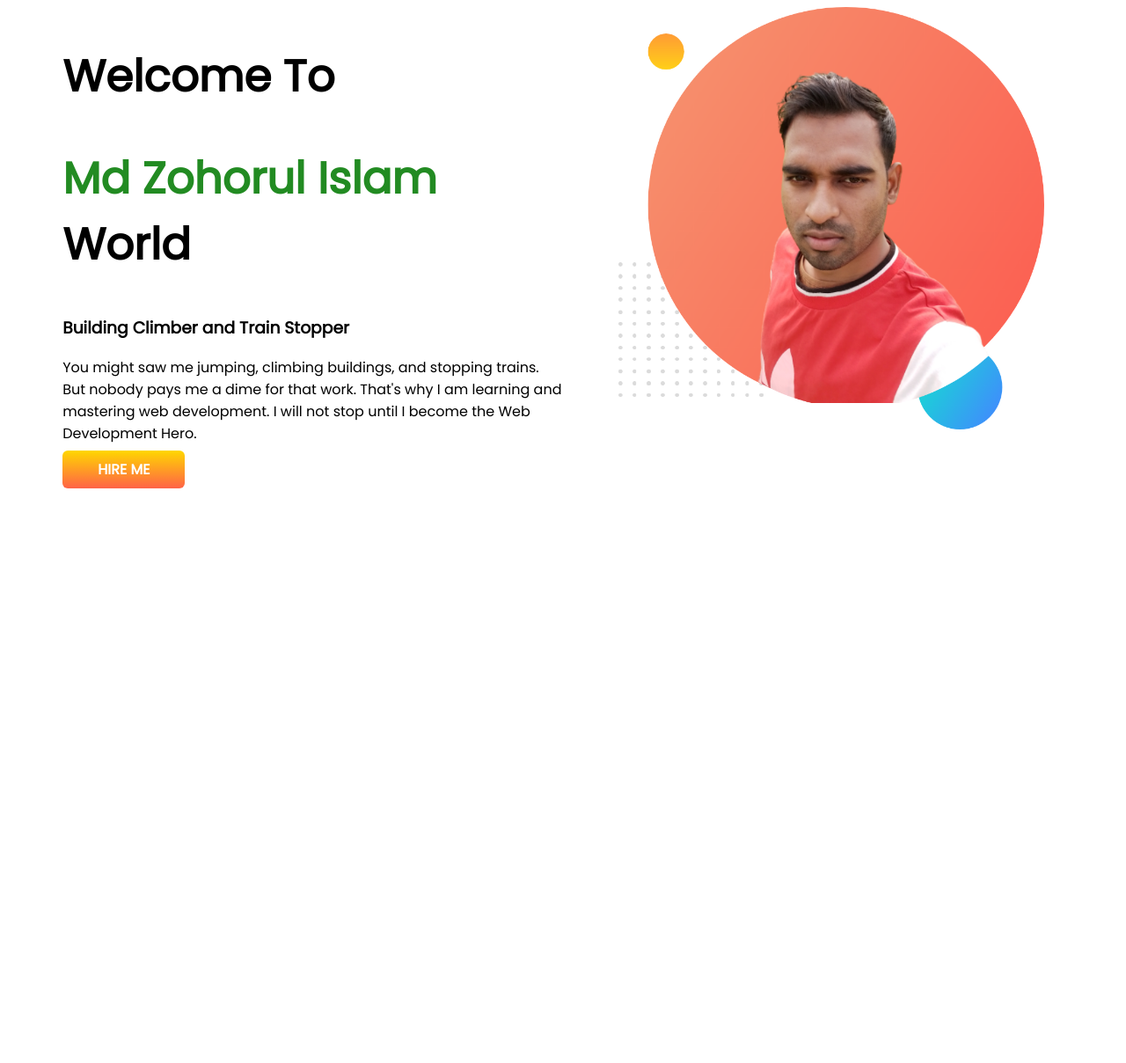
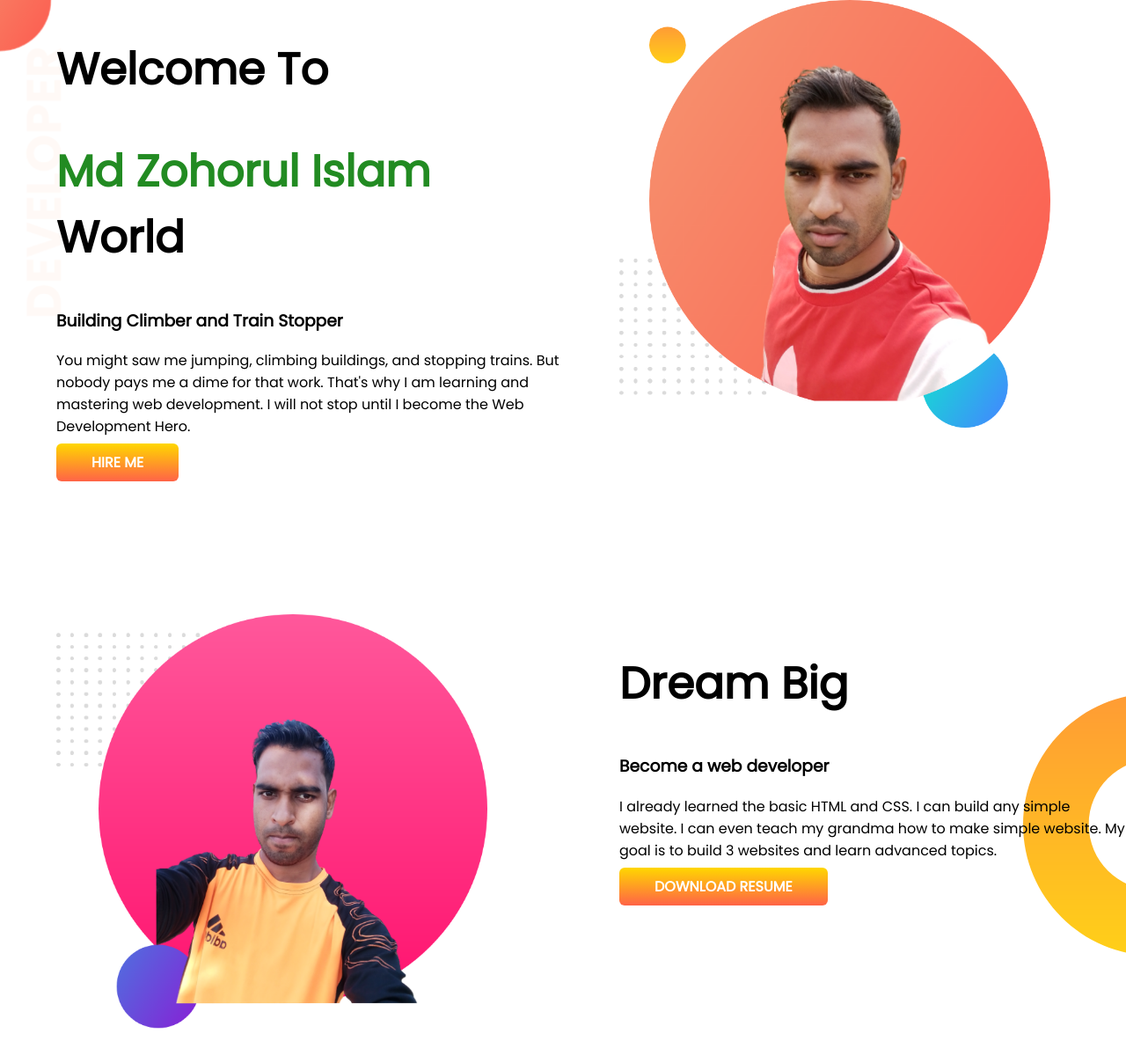
Before and after one commit to Zohorl/developer-portfolio, a plain HTML site: page index.html in a window 1280 px wide. Shown: the whole page at 88% size. Before the commit the page ends 800 px from the top, so only its background shows below. Drawn offline with Linux system fonts and the light colour scheme.

Commit message:
big dream added

```diff
--- a/index.html
+++ b/index.html
@@ -14,7 +14,7 @@
 </head>
 
 <body>
-    <section>
+    <section class="top-banner">
         <div class="half-width">
             <h1>Welcome To</h1>
             <h1><span class="font-color">Md Zohorul Islam</span> World</h1>
@@ -24,13 +24,27 @@
                 That's why I am learning and mastering web development. I will not stop until I become the Web
                 Development Hero.
             </p>
-            <a class="link-button" target="blank" href="#">HIRE ME</a>
+            <a class="link-button" target="_blank" href="#">HIRE ME</a>
         </div>
         <div class="half-width">
             <img src="images/zoho1 port-with bg.png" alt="">
 
         </div>
     </section>
+
+    <section class="big-dream">
+        <div class="half-width">
+            <img src="images/zoho2 with bg (2).png" alt="">
+        </div>
+        <div class="half-width">
+            <h1>Dream Big</h1>
+            <h3>Become a web developer</h3>
+            <p>I already learned the basic HTML and CSS. I can build any simple website. I can even
+                teach my grandma how
+                to make simple website. My goal is to build 3 websites and learn advanced topics.</p>
+            <a class="link-button" target="_blank" href="#">DOWNLOAD RESUME</a>
+        </div>
+    </section>
 </body>
 
 </html>
--- a/style.css
+++ b/style.css
@@ -1,5 +1,6 @@
 body{
     font-family: 'Poppins', sans-serif;
+    margin: 0;
 }
 h1{
     font-size: 50px;
@@ -9,6 +10,8 @@ h1{
 }
 section{
     display: flex;
+    margin-bottom: 160px;
+
 }
 .half-width{
     width: 50%;
@@ -25,3 +28,12 @@ section{
     color: white;
     font-weight: 700;
 }
+.top-banner{
+    background-image: url(images/top-banner.png);
+    background-repeat: no-repeat;
+}
+.big-dream{
+    background-image: url(images/dream-bg.png);
+    background-repeat: no-repeat;
+    background-position: right;
+}
```
Also changed, not shown: images/zoho2 with bg (2).png (added).
